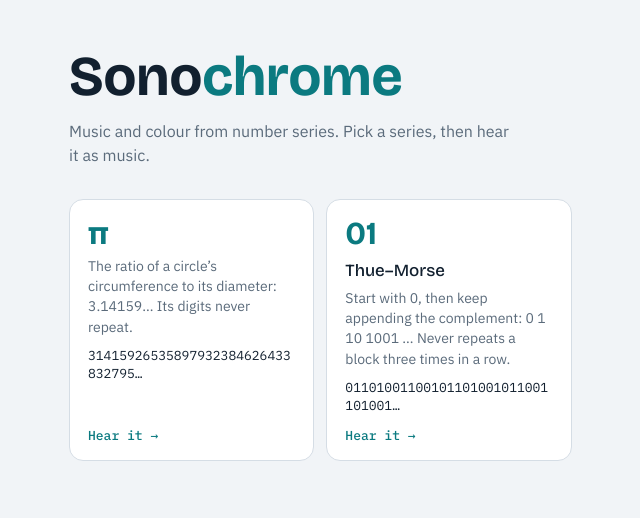
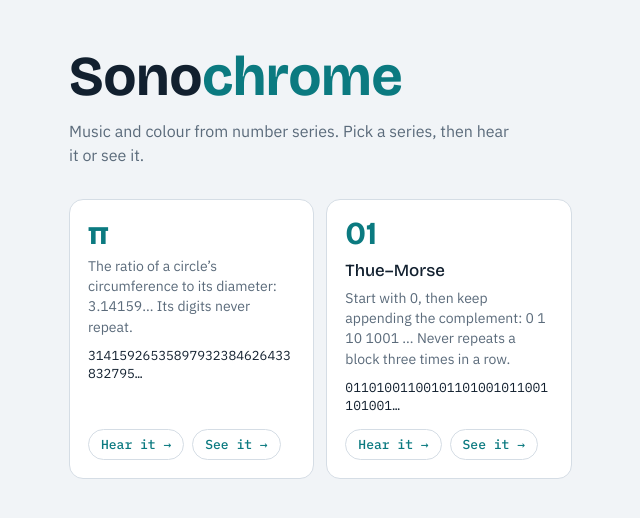
Before and after one commit to rbenitez22/sonochrome, a website with bundled scripts: page public/index.html in a window 1280 px wide. Shown: the whole page, without its empty margins (191-831 px from the left). Built offline with nearby package versions, Linux system fonts and the light colour scheme.

Commit message:
Link both views from the welcome cards; piece 6 complete (6d)
Each welcome card now offers "Hear it" (Music) and "See it" (Colour),
and the lede says so again. README, foundation plan and handoff updated;
piece 7 (constants and bases) is next.

Co-Authored-By: Claude Opus 5.5 <noreply@anthropic.com>
Claude-Session: https://claude.ai/code/session_01UzeHDgkgfceYLW1YtcjPmM

```diff
--- a/public/index.html
+++ b/public/index.html
@@ -27,28 +27,31 @@ main { max-width: 760px; margin: 0 auto; padding: 48px 16px; }
 h1 { font: 700 clamp(36px, 8vw, 56px)/1.05 var(--display); margin: 0 0 12px; }
 h1 span { color: var(--accent); }
 .lede { color: var(--muted); margin: 0 0 32px; max-width: 46ch; }
-/* Series cards: each one links to the player for its series. */
+/* Series cards: each one links to its series' Music and Colour views. */
 .cards { display: grid; grid-template-columns: repeat(auto-fill, minmax(240px, 1fr)); gap: 12px; }
 .card { display: flex; flex-direction: column; gap: 6px; background: var(--panel); border: 1px solid var(--line); border-radius: 14px;
-  padding: 18px; color: inherit; text-decoration: none; transition: border-color 0.15s, transform 0.15s; }
-.card:hover { border-color: var(--accent); transform: translateY(-2px); }
-.card:focus-visible { outline: 3px solid var(--accent); outline-offset: 2px; }
+  padding: 18px; transition: border-color 0.15s, transform 0.15s; }
+.card:hover, .card:focus-within { border-color: var(--accent); transform: translateY(-2px); }
 .card .sym { font: 700 32px/1 var(--display); color: var(--accent); }
 .card h2 { font: 500 17px/1.3 var(--display); margin: 4px 0 0; }
 .card .blurb { font-size: 14px; line-height: 1.45; color: var(--muted); margin: 0; }
 .card .preview { font: 400 13px/1.4 var(--mono); color: var(--ink); margin: 4px 0 0; overflow-wrap: anywhere; min-height: 1.4em; }
-.card .go { margin-top: auto; padding-top: 8px; font: 500 13px/1 var(--mono); color: var(--accent); }
+.card .go { margin-top: auto; padding-top: 8px; display: flex; gap: 8px; flex-wrap: wrap; }
+.card .go a { font: 500 13px/1 var(--mono); color: var(--accent); text-decoration: none; border: 1px solid var(--line);
+  border-radius: 999px; padding: 8px 12px; }
+.card .go a:hover { border-color: var(--accent); }
+.card .go a:focus-visible { outline: 3px solid var(--accent); outline-offset: 2px; }
 .visually-hidden { position: absolute; width: 1px; height: 1px; overflow: hidden; clip: rect(0 0 0 0); white-space: nowrap; }
 .nojs { color: var(--muted); }
-@media (prefers-reduced-motion: reduce) { .card { transition: none; } .card:hover { transform: none; } }
+@media (prefers-reduced-motion: reduce) { .card { transition: none; } .card:hover, .card:focus-within { transform: none; } }
 </style>
 </head>
 <body>
 <main>
   <h1>Sono<span>chrome</span></h1>
-  <p class="lede">Music and colour from number series. Pick a series, then hear it as music.</p>
+  <p class="lede">Music and colour from number series. Pick a series, then hear it or see it.</p>
   <nav class="cards" id="cards" aria-label="Series">
-    <noscript><p class="nojs">The series list needs JavaScript. You can still open <a href="play.html#pi">π</a> or <a href="play.html#thue-morse">Thue–Morse</a> directly.</p></noscript>
+    <noscript><p class="nojs">The series list needs JavaScript. You can still open π as <a href="play.html#pi">music</a> or <a href="play.html#pi/color">colour</a>, or Thue–Morse as <a href="play.html#thue-morse">music</a> or <a href="play.html#thue-morse/color">colour</a>.</p></noscript>
   </nav>
 </main>
 <script type="module" src="src/app/welcome.js"></script>
--- a/public/src/app/welcome.js
+++ b/public/src/app/welcome.js
@@ -1,6 +1,6 @@
-/* The welcome page: one card per source in SOURCES, linking to its player. A card shows the source's
-   glyph, name, description and its first PREVIEW symbols (only when the source has them without a
-   noticeable wait). */
+/* The welcome page: one card per source in SOURCES. A card shows the source's glyph, name, description
+   and its first PREVIEW symbols (only when the source has them without a noticeable wait), and links
+   to its player's two views: "Hear it" (Music) and "See it" (Colour). */
 import { $ } from './dom.js';
 import { SOURCES } from '../sources/index.js';
 import { playerHref } from './route.js';
@@ -17,18 +17,23 @@ async function preview(source) {
 
 // One card. The name is announced but not shown again when the glyph already is the name (π).
 function card(source) {
-  const a = document.createElement('a');
-  a.className = 'card';
-  a.href = playerHref(source.id);
+  const el = document.createElement('article');
+  el.className = 'card';
   const glyph = source.glyph ?? source.name;
   const hideName = glyph === source.name ? ' class="visually-hidden"' : '';
-  a.innerHTML = '<span class="sym" aria-hidden="true"></span><h2' + hideName + '></h2><p class="blurb"></p>' +
-    '<p class="preview" aria-label="First digits"></p><span class="go">Hear it &rarr;</span>';
-  a.querySelector('.sym').textContent = glyph;
-  a.querySelector('h2').textContent = source.name;
-  a.querySelector('.blurb').textContent = source.blurb;
-  preview(source).then((text) => { a.querySelector('.preview').textContent = text; });
-  return a;
+  el.innerHTML = '<span class="sym" aria-hidden="true"></span><h2' + hideName + '></h2><p class="blurb"></p>' +
+    '<p class="preview" aria-label="First digits"></p>' +
+    '<div class="go"><a class="hear">Hear it &rarr;</a><a class="see">See it &rarr;</a></div>';
+  el.querySelector('.sym').textContent = glyph;
+  el.querySelector('h2').textContent = source.name;
+  el.querySelector('.blurb').textContent = source.blurb;
+  const hear = el.querySelector('.hear'), see = el.querySelector('.see');
+  hear.href = playerHref(source.id);
+  see.href = playerHref(source.id, {}, 'color');
+  hear.setAttribute('aria-label', 'Hear ' + source.name + ' as music');
+  see.setAttribute('aria-label', 'See ' + source.name + ' as colour');
+  preview(source).then((text) => { el.querySelector('.preview').textContent = text; });
+  return el;
 }
 
 $('cards').replaceChildren(...SOURCES.map(card));
```
Also changed, not shown: plans/foundation.md (+1 -1 lines), plans/handoff-2026-11-21.md (+11 -3 lines), README.md.
